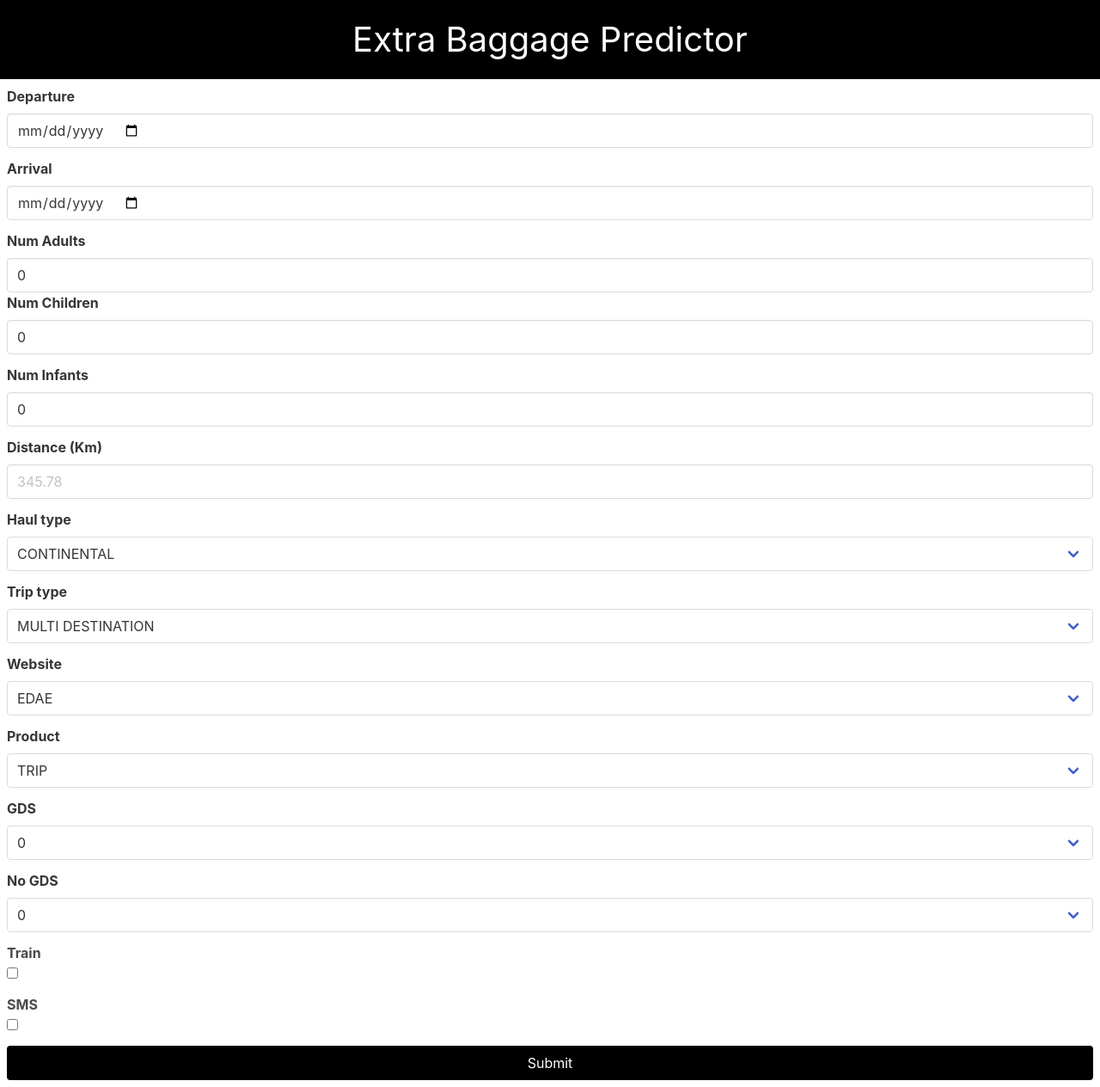
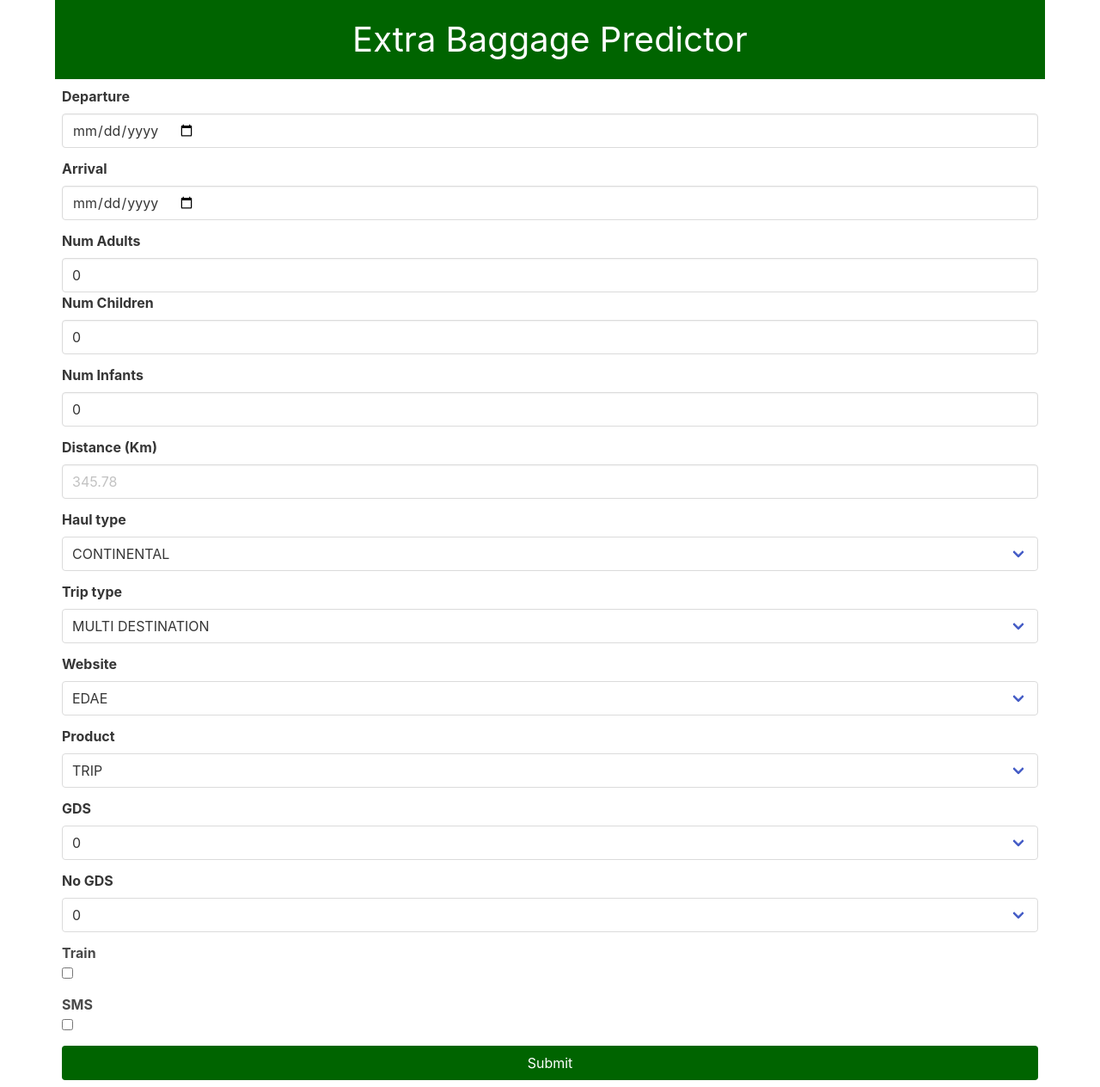
Before and after one commit to opartida/baggage-predictor, a Flask app: page / in a window 1280 px wide. Shown: the whole page at 86% size. Run offline with Flask 2, Linux system fonts and the light colour scheme.

Commit message:
fix: add container

```diff
--- a/Templates/form.html
+++ b/Templates/form.html
@@ -1,4 +1,3 @@
-
 <form method="post" action="/predict" class="control has-background-white p-2">
   <div class="field">
     <label class="label">Departure</label>
@@ -161,7 +160,7 @@
   <div class="field">
     <div class="control">
       <button
-        style="background-color: black; color: white;"
+        style="background-color: darkgreen; color: white"
         class="button is-link is-fullwidth"
       >
         Submit
--- a/Templates/home.html
+++ b/Templates/home.html
@@ -4,19 +4,28 @@
     <meta charset="UTF-8" />
     <title>{{title}}</title>
 
-
-
     <link
       rel="stylesheet"
       href="https://cdn.jsdelivr.net/npm/bulma@0.9.4/css/bulma.min.css"
     />
+
   </head>
   <body>
-    <h1><div class="is-size-2 has-text-centered p-4" style="background-color: #000; color: #fff">Extra Baggage Predictor</div> </h1>
-    {% if (pred is number) or (pred is string) %}
-    <div class="notification is-primary">
-      Expected probability extra bags will be added: {{pred}}
+    <div class="container">
+
+      <h1>
+        <div
+          class="is-size-2 has-text-centered p-4"
+          style="background-color: darkgreen; color: white"
+        >
+          Extra Baggage Predictor
+        </div>
+      </h1>
+      {% if (pred is number) or (pred is string) %}
+      <div class="notification is-primary">
+        Expected probability extra bags will be added: {{pred}}
+      </div>
+      {% endif %} {% include "form.html" %}
     </div>
-    {% endif %} {% include "form.html" %}
   </body>
 </html>
```
